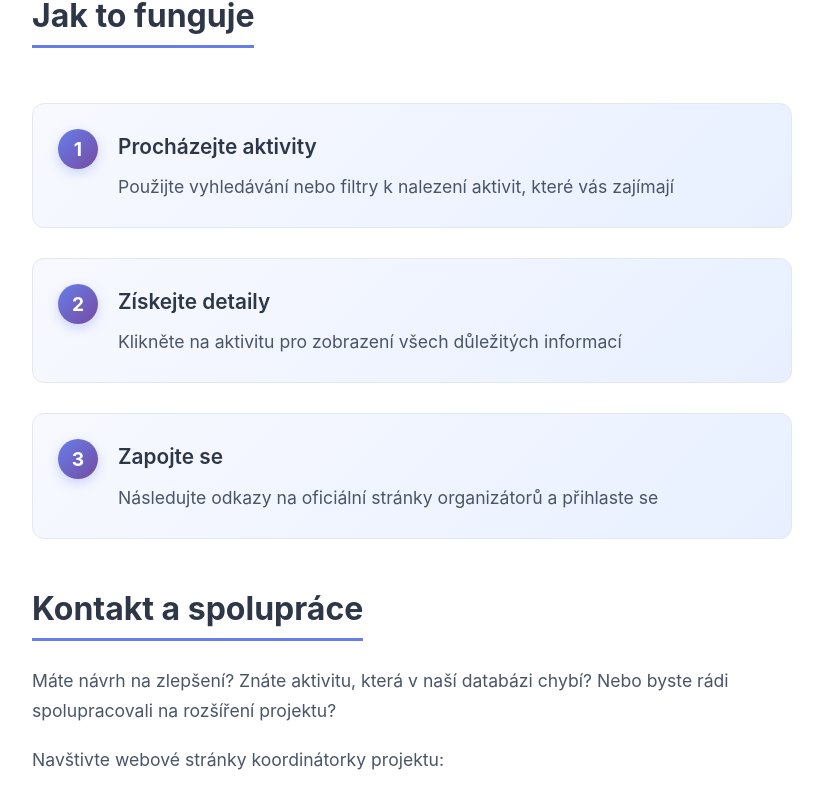
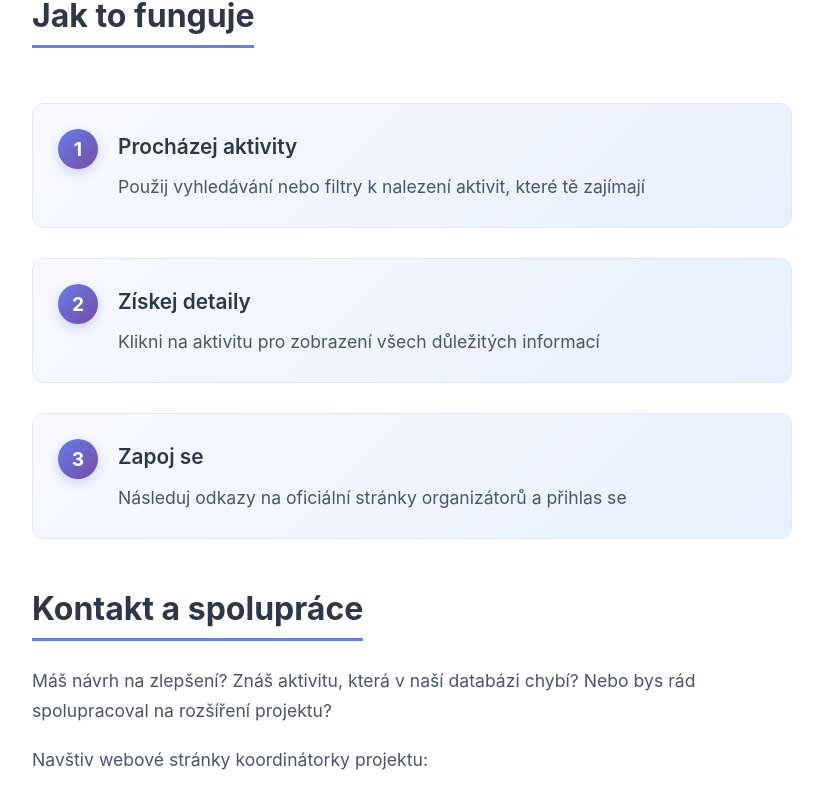
Before and after one commit to petrLorenc/database, a React (Create React App) app in the folder frontend/: page /about in a window 1280 px wide. Shown: the part 933-1736 px from the top of the page, without its empty margins (228-1051 px from the left). Built offline with nearby package versions, Linux system fonts and the light colour scheme; no server answers.

Commit message:
FIX: grammar

```diff
--- a/frontend/src/components/AboutPage.js
+++ b/frontend/src/components/AboutPage.js
@@ -56,22 +56,22 @@ Pro pedagogy a pracovníky s mládeží zasíláme Občasník Buď aktivní s p
                 <div className="step-item">
                   <div className="step-number">1</div>
                   <div className="step-content">
-                    <h3>Procházejte aktivity</h3>
-                    <p>Použijte vyhledávání nebo filtry k nalezení aktivit, které vás zajímají</p>
+                    <h3>Procházej aktivity</h3>
+                    <p>Použij vyhledávání nebo filtry k nalezení aktivit, které tě zajímají</p>
                   </div>
                 </div>
                 <div className="step-item">
                   <div className="step-number">2</div>
                   <div className="step-content">
-                    <h3>Získejte detaily</h3>
-                    <p>Klikněte na aktivitu pro zobrazení všech důležitých informací</p>
+                    <h3>Získej detaily</h3>
+                    <p>Klikni na aktivitu pro zobrazení všech důležitých informací</p>
                   </div>
                 </div>
                 <div className="step-item">
                   <div className="step-number">3</div>
                   <div className="step-content">
-                    <h3>Zapojte se</h3>
-                    <p>Následujte odkazy na oficiální stránky organizátorů a přihlaste se</p>
+                    <h3>Zapoj se</h3>
+                    <p>Následuj odkazy na oficiální stránky organizátorů a přihlas se</p>
                   </div>
                 </div>
               </div>
@@ -84,11 +84,11 @@ Pro pedagogy a pracovníky s mládeží zasíláme Občasník Buď aktivní s p
             <h2>Kontakt a spolupráce</h2>
             <div className="section-content">
               <p>
-                Máte návrh na zlepšení? Znáte aktivitu, která v naší databázi chybí?
-                Nebo byste rádi spolupracovali na rozšíření projektu?
+                Máš návrh na zlepšení? Znáš aktivitu, která v naší databázi chybí?
+                Nebo bys rád spolupracoval na rozšíření projektu?
               </p>
               <p>
-                Navštivte webové stránky koordinátorky projektu:
+                Navštiv webové stránky koordinátorky projektu:
               </p>
               <div className="contact-actions">
                 <a
--- a/frontend/src/components/HomePage.js
+++ b/frontend/src/components/HomePage.js
@@ -19,10 +19,10 @@ const HomePage = () => {
               <img src={logo} alt="Buď aktivní Logo" className="hero-logo-image" />
             </div>
             <h1 className="hero-title">
-              Ahoj, vítej v databázi aktivit pro mladé
+              Ahoj, vítej v databázi mimoškolních aktivit
             </h1>
             <p className="hero-description">
-              Objev příležitosti pro osobní a profesní rozvoj - dobrovolnictví, soutěže, stipendia nebo výjezdy do zahraničí a další vzdělávací program v České republice i zahraničí.
+              Objev příležitosti pro osobní a profesní rozvoj - dobrovolnictví, soutěže, stipendia nebo výjezdy do zahraničí a další vzdělávací programy v České republice i zahraničí.
             </p>
             <div className="hero-actions">
               <Link
@@ -97,7 +97,7 @@ const HomePage = () => {
       <section className="cta-section">
         <div className="cta-container">
           <h2>Začni objevovat již dnes</h2>
-          <p>Neváhej a prohlédni si všechny dostupné aktivity. Váš další krok k rozvoji je jen klik daleko.</p>
+          <p>Neváhej a prohlédni si všechny dostupné aktivity.</p>
           <Link
             to="/activities"
             className="cta-button primary large"
@@ -110,8 +110,8 @@ const HomePage = () => {
 
       <section className="newsletter-section">
         <div className="cta-container">
-          <h2>Jsi pedagog?</h2>
-          <p>Přihlaš se k našemu newsletteru a získej nejnovější informace o aktivitách a zdrojích pro pedagogy.</p>
+          <h2>Jste pedagog?</h2>
+          <p>Přihlaste se k našemu newsletteru a získejte nejnovější informace o aktivitách a zdrojích pro pedagogy.</p>
           <a
             href="https://budaktivni.us16.list-manage.com/subscribe?u=3881985dfb31b1cd899eb1789&id=da54e52f98"
             className="cta-button primary large"
```
